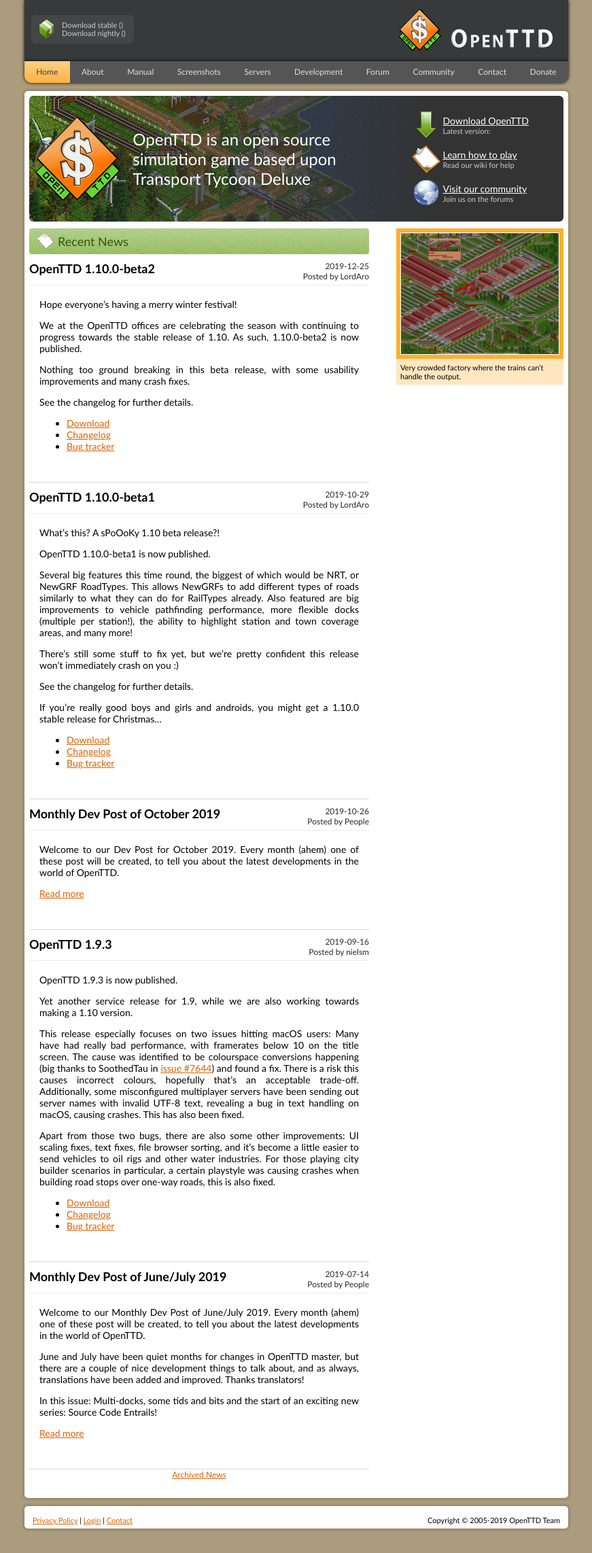
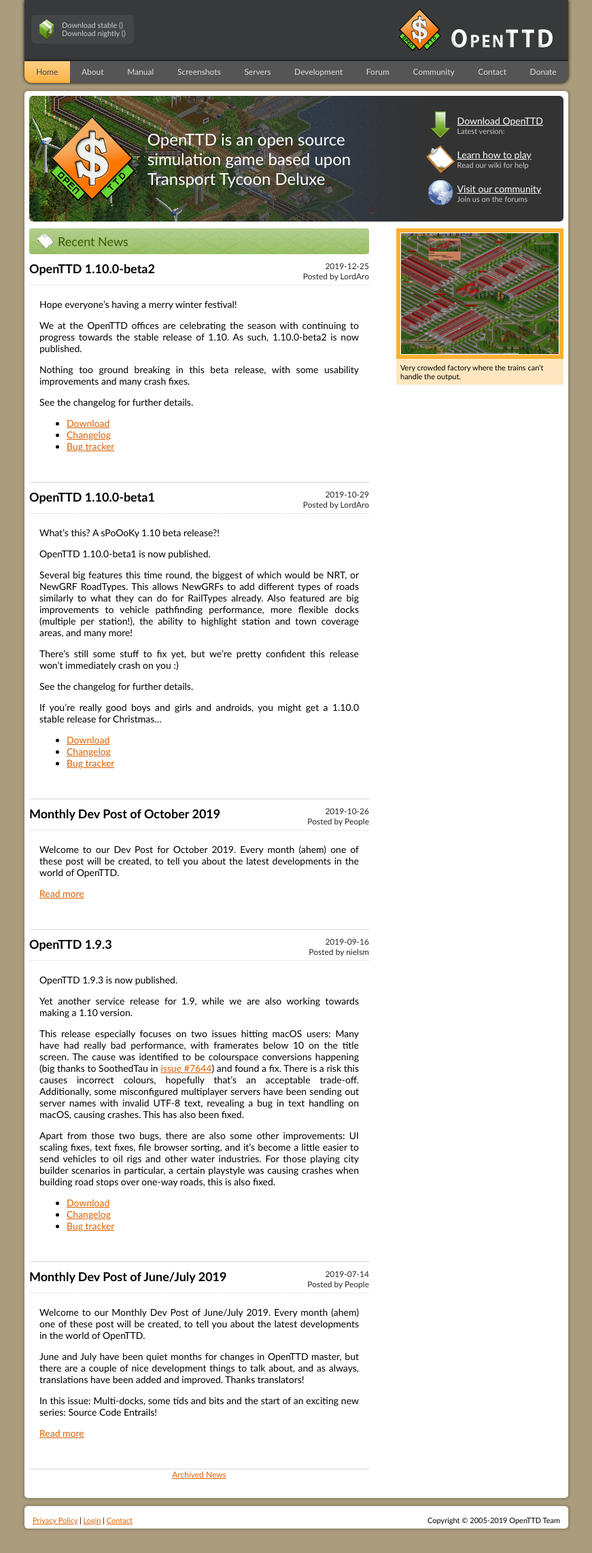
Before and after one commit to OpenTTD/website, a Jekyll site: the page built from pages/index.html, in a window 1280 px wide. Shown: the whole page at 68% size, without its empty margins (204-1075 px from the left). Built offline with Jekyll 4.4.1, drawn with Linux system fonts in a browser that asks for light colours.

Commit message:
Fix: better margin of logo on the banner (#134)

```diff
--- a/static/css/index.css
+++ b/static/css/index.css
@@ -4,14 +4,16 @@
 	border-radius: 6px;
 	display: flex;
 	height: 185px;
-	justify-content: space-around;
+	justify-content: space-between;
 	margin-bottom: 10px;
 	overflow: hidden;
+	padding-left: 30px;
+	padding-right: 30px;
 }
 #openttd-text {
 	color: #FFFFFF;
 	font-size: 24px;
-	max-width: 350px;
+	width: 350px;
 }
 #openttd-banner-left-1 {
 	background: linear-gradient(to right, #00000000 0%, #333333 75%), url("../img/teaser/1.png") no-repeat;
@@ -37,7 +39,6 @@
 
 #banner-links {
 	color: #CCCCCC;
-	width: 33%;
 }
 #banner-links ul li {
 	list-style-type: none;
```
